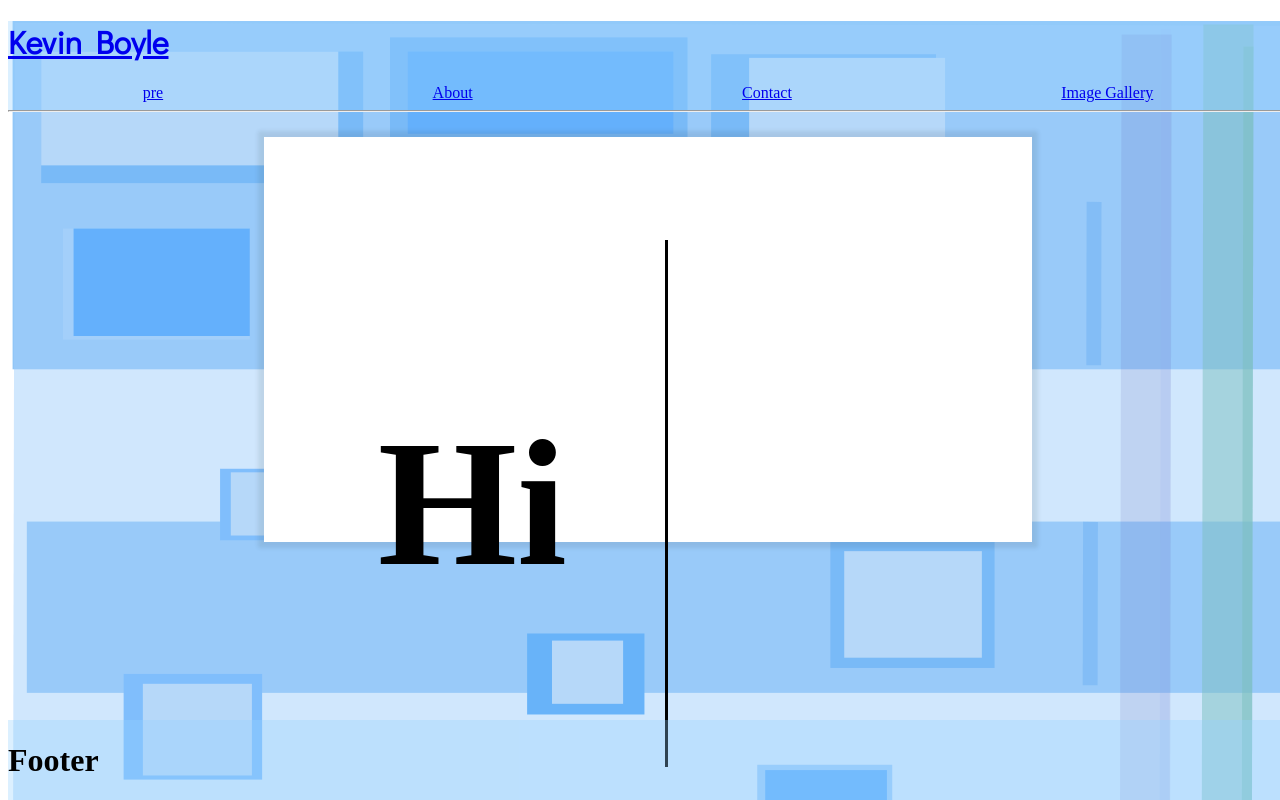
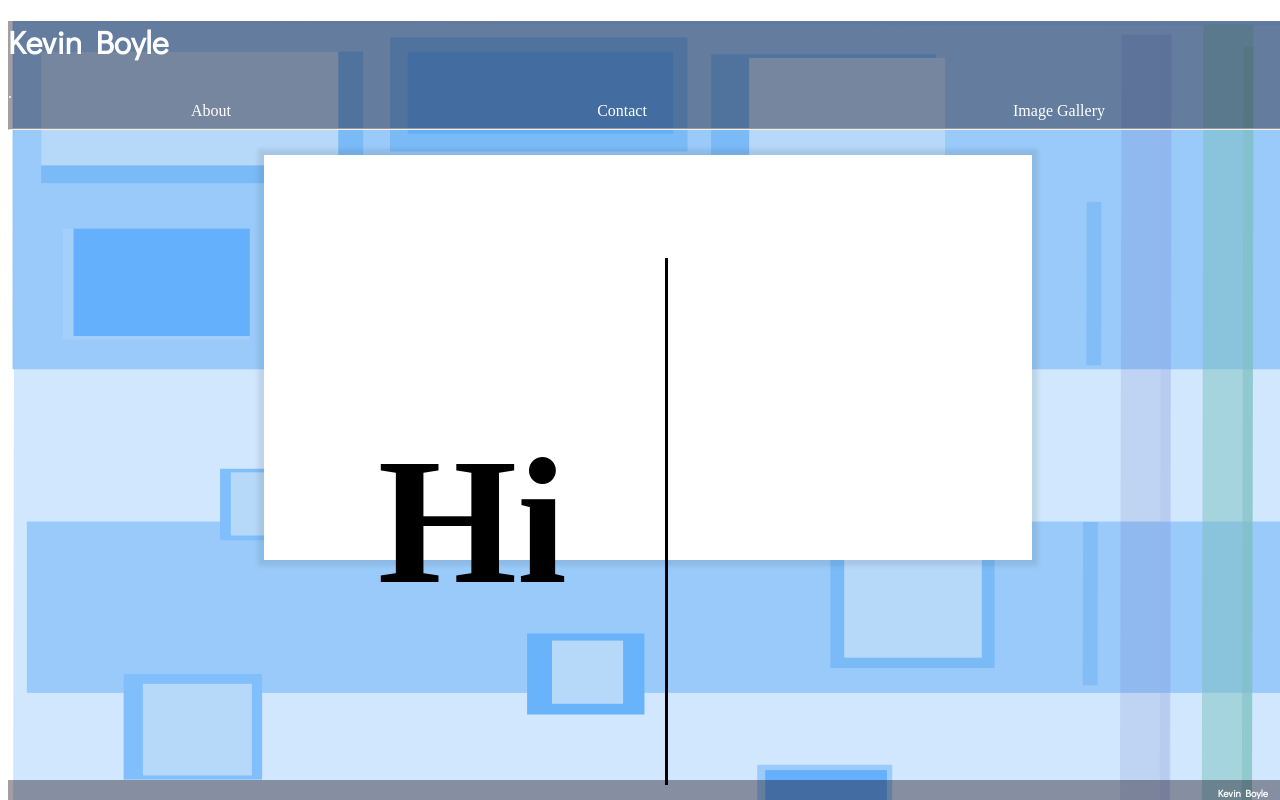
Before and after one commit to k3vnb/portfolio-prodbuild, a React app: page /#/ in a window 1280 px wide. Shown: the top 800 px of the page. Built offline with nearby package versions, Linux system fonts and the light colour scheme.

Commit message:
add more style for overall theme

```diff
--- a/src/components/App.jsx
+++ b/src/components/App.jsx
@@ -24,6 +24,9 @@ function App(){
     <div style={appStyleSheet}>
       <style jsx global>{`
           @import url('https://fonts.googleapis.com/css?family=Didact+Gothic');
+          a {
+            text-decoration: none;
+          }
           .main-container {
             margin: 2% 20%;
             padding: 8%;
--- a/src/components/Footer.jsx
+++ b/src/components/Footer.jsx
@@ -2,14 +2,27 @@ import React from 'react';
 
 function Footer(){
   let footerStyleSheet = {
+    fontFamily: 'Didact Gothic, sans-serif',
     width: '100%',
-    backgroundColor: '#93d1ff52',
+    backgroundColor: '#0e000e61',
     position: 'fixed',
-    bottom: '0'
+    bottom: '0',
+    height: 20,
+    color: 'white',
+    fontSize: 5,
+    display: 'flex',
+    justifyContent: 'flex-end',
+    alignItems: 'flex-start',
+    paddingRight: 50
   };
   return (
     <div style={footerStyleSheet}>
-      <h1>Footer</h1>
+      <style jsx>{`
+          h1 {
+            margin-right: 20px;
+          }
+            `}</style>
+          <h1>Kevin Boyle</h1>
     </div>
   );
 }
--- a/src/components/Header.jsx
+++ b/src/components/Header.jsx
@@ -3,7 +3,9 @@ import { Link } from 'react-router-dom';
 
 function Header(){
   let headerStyleSheet = {
-    backgroundColor: '#93d1ff52'
+    backgroundColor: '#0e000e61',
+    position: 'sticky',
+    top: -77
   };
   return (
     <div style={headerStyleSheet}>
@@ -11,18 +13,22 @@ function Header(){
           .title-text {
             font-family: 'Didact Gothic', sans-serif;
             text-decoration: none;
+            color: white;
           }
           .link-line {
             display: flex;
             justify-content: space-around;
           }
+          .nav-links {
+            color: white;
+          }
         `}</style>
       <Link to="/"><h1 className="title-text">Kevin Boyle</h1></Link>
+      <Link to="/a"><div className="nav-links">.</div></Link>
       <div className="link-line">
-        <Link to="/a">pre</Link>
-        <Link to="/about">About</Link>
-        <Link to="/contact">Contact</Link>
-        <Link to="/gallery">Image Gallery</Link>
+        <Link to="/about"><div className="nav-links">About</div></Link>
+        <Link to="/contact"><div className="nav-links">Contact</div></Link>
+        <Link to="/gallery"><div className="nav-links">Image Gallery</div></Link>
       </div>
       <hr />
     </div>
```
